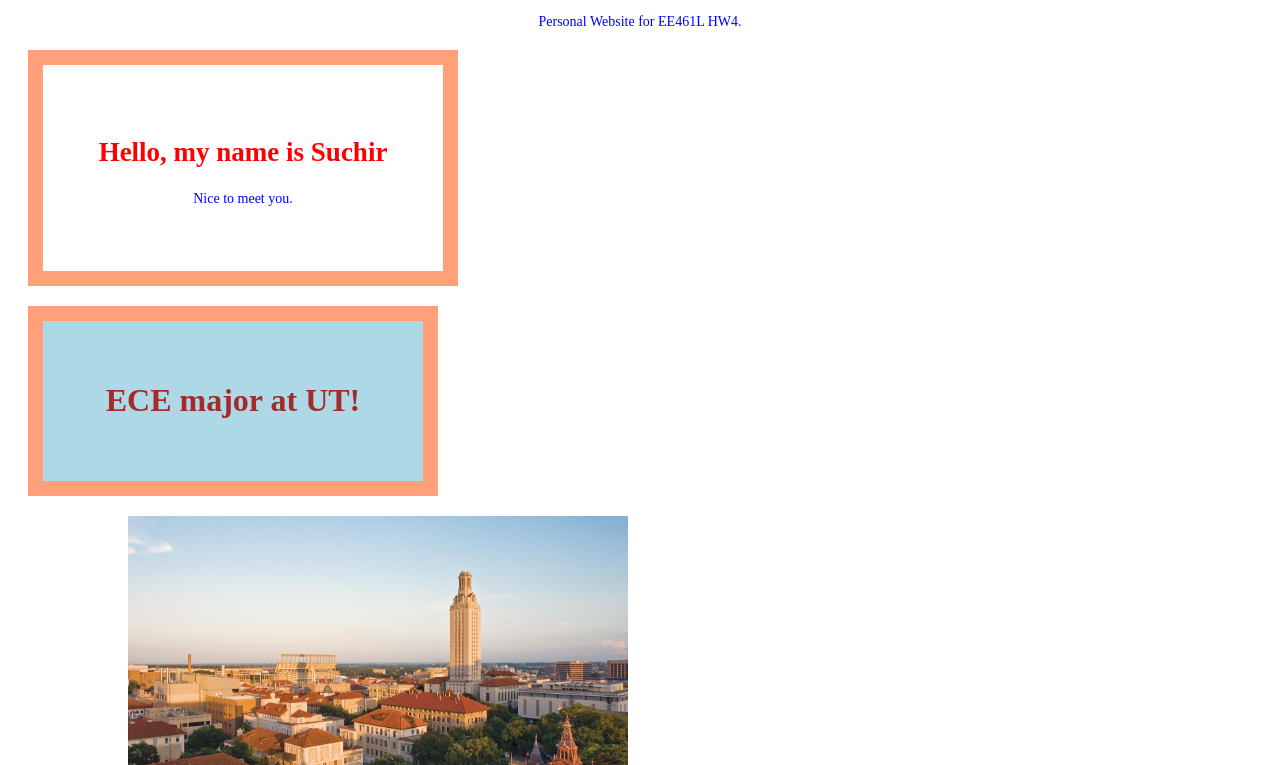
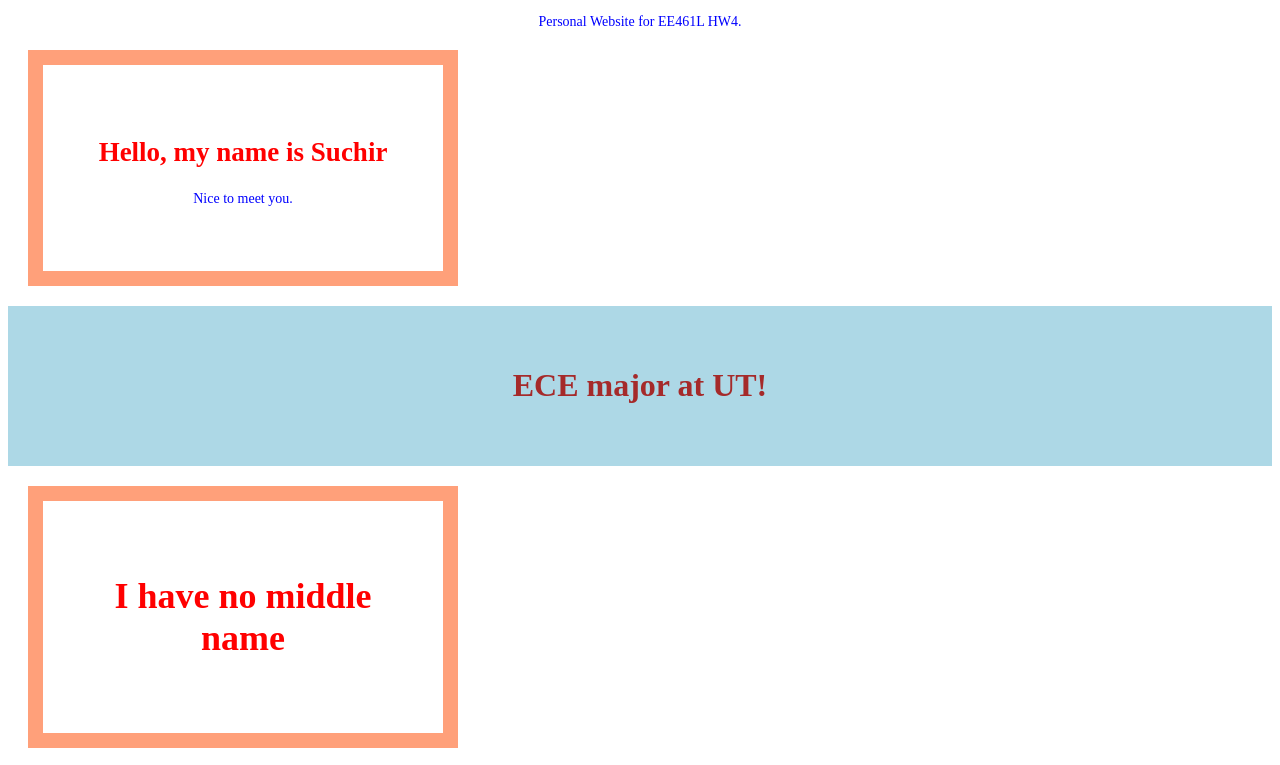
Before and after one commit to SuchirVemulapalli/SuchirVemulapalli.github.io, a plain HTML site: page index.html in a window 1280 px wide. Shown: the top 765 px of the page. Drawn offline with Linux system fonts and the light colour scheme.

Commit message:
Fifth commit

```diff
--- a/index.html
+++ b/index.html
@@ -9,6 +9,8 @@
     <link rel="stylesheet" href="stylesheet.css">
 </head>
 <body>
+
+
     <p>Personal Website for EE461L HW4.</p>
 
     <div class="bruh">
@@ -20,6 +22,10 @@
         <h1>ECE major at UT!</h1>
     </div>
 
+    <div class="bruh">
+        <h1>I have no middle name</h1>
+    </div>
+
     <a href="https://www.utexas.edu/">Here's my school!</a>
 
     <img src="utaustin.jpg" alt="UT Austin" width="500" height="333">
--- a/stylesheet.css
+++ b/stylesheet.css
@@ -1,22 +1,21 @@
 p {
     font-size: 14px;
-	text-align: center;
-	color: blue;
+	  text-align: center;
+	  color: blue;
 }
 
 
 .bruh {
     font-size: 18px;
-	text-align: center;
-	color: red;
-}
-
-div {
+	  text-align: center;
+	  color: red;
     width: 300px;
     border: 15px solid lightsalmon;
     padding: 50px;
     margin: 20px;
-  }
+}
+
+
 
 #myHeader {
     background-color: lightblue;
```
